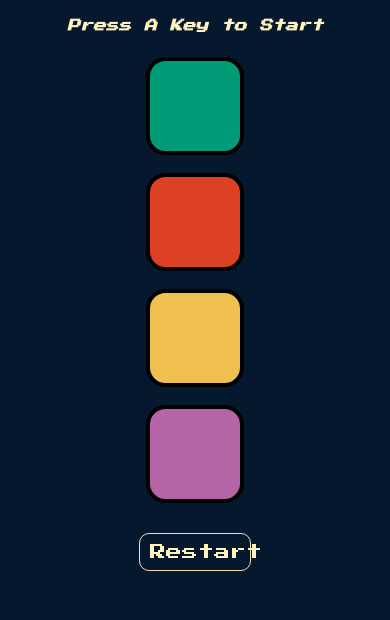
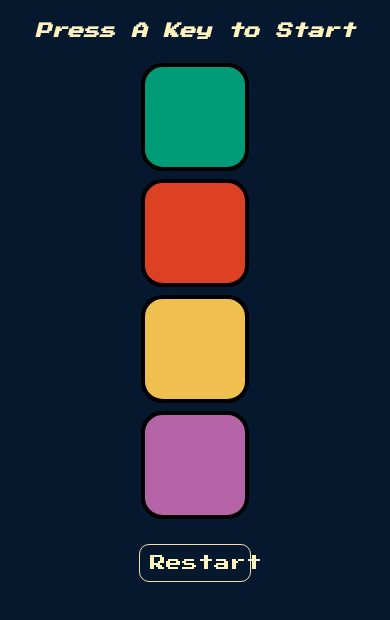
Before and after one commit to BrijeshDholakiya/simongame, a plain HTML site: page index.html in a window 390 px wide. Drawn offline with nearby package versions, Linux system fonts and the light colour scheme.

Commit message:
Add edited file for simon game

```diff
--- a/styles.css
+++ b/styles.css
@@ -123,15 +123,16 @@ body {
 
   @media only screen and (max-width:620px) {
     .btn {
-      margin: 7px;
-      height: 90px;
-      width: 90px;
+      height: 100px;
+      width: 100px;
+      margin: 2px;
       border: 4px solid black;
     }
 
     #level-title {
-      font-size: 0.8rem;
+      font-size: 1rem;
       margin:  5%;
+      line-height: 1.5;
       color: #FEF2BF;
     }
     .restartBtn{
```
